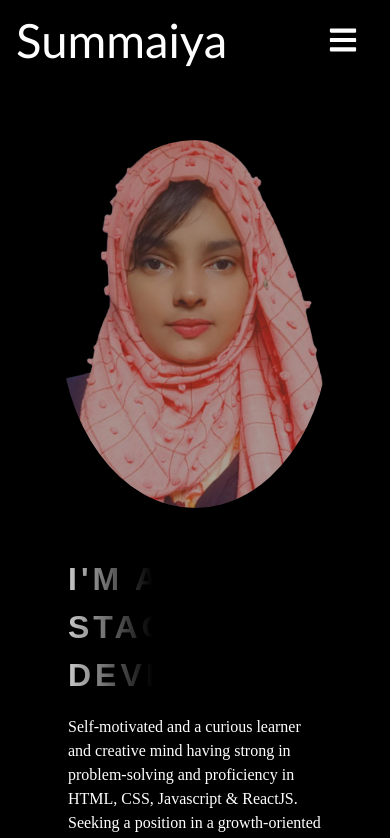
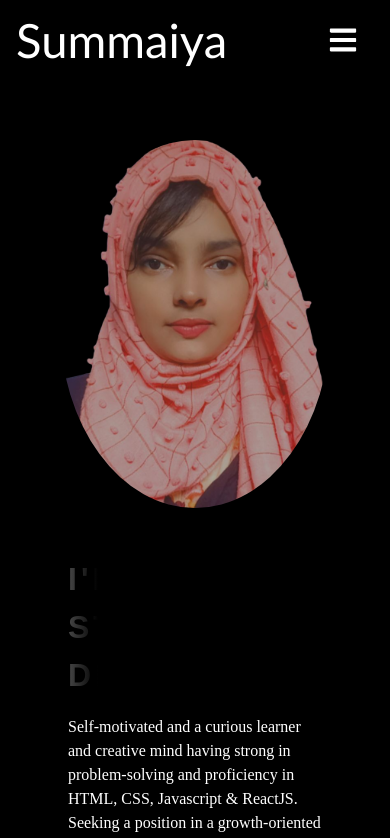
Before and after one commit to Summaiya-Begum/Summaiya-Begum.github.io, a React (Create React App) app: page / in a window 390 px wide. Shown: the top 838 px of the page. Built offline with nearby package versions, Linux system fonts and the light colour scheme.

Commit message:
responsive

```diff
--- a/src/app.css
+++ b/src/app.css
@@ -8,7 +8,7 @@
     background: linear-gradient(90deg, #000, #fff, #000);
     background-repeat: no-repeat;
     background-size: 80%;
-    animation: animate 25s linear infinite;
+    animation: animate 40s linear infinite;
     -webkit-background-clip: text;
     -webkit-text-fill-color: rgba(255, 255, 255, 0);
 }
--- a/src/components/Home.jsx
+++ b/src/components/Home.jsx
@@ -36,7 +36,7 @@ const Home = () => {
         </div>
         <div style={{ margin: "auto"}} className="flex flex-col justify-center h-full text-center w-full">
           <h2
-            className="text-4xl sm:text-5xl text-start m-auto font-bold text-white p-2" id="fullstack">
+            className="text-2xl sm:text-sm text-start m-auto font-bold text-white p-2" id="fullstack">
             I'm a Full Stack Web Developer
           </h2>
           <p
```
Also changed, not shown: src/components/CustomSlider.jsx (added).
